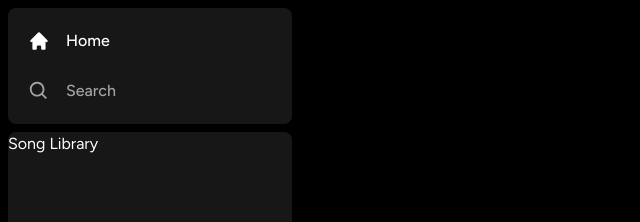
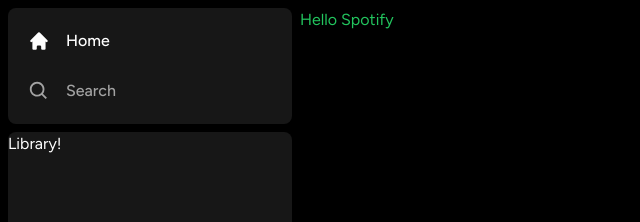
Before and after one commit to rbncardoso/spotify_clone, a Next.js app: page / in a window 1280 px wide. Shown: the top 222 px of the page, without its empty margins (0-640 px from the left). Built offline with nearby package versions, Linux system fonts and the light colour scheme.

Commit message:
Created Library

```diff
--- /dev/null
+++ b/components/Library.tsx
@@ -0,0 +1,12 @@
+
+import React from 'react'
+
+const Library = () => {
+  return (
+    <div>
+      Library!
+    </div>
+  )
+}
+
+export default Library
--- a/components/Sidebar.tsx
+++ b/components/Sidebar.tsx
@@ -5,6 +5,7 @@
 import { BiSearch } from "react-icons/bi";
 import Box from "./Box";
 import SidebarItem from './SidebarItem';
+import Library from './Library';
 
 interface SidebarProps {
   children: React.ReactNode;
@@ -46,9 +47,12 @@
         </Box>
 
         <Box className='overflow-y-auto h-full'>
-          Song Library
+          < Library />
         </Box>
       </div>
+      <main className='h-full flex-1 overflow-y-auto py-2'>
+        {children}
+      </main>
     </div>
   )
 }
```
